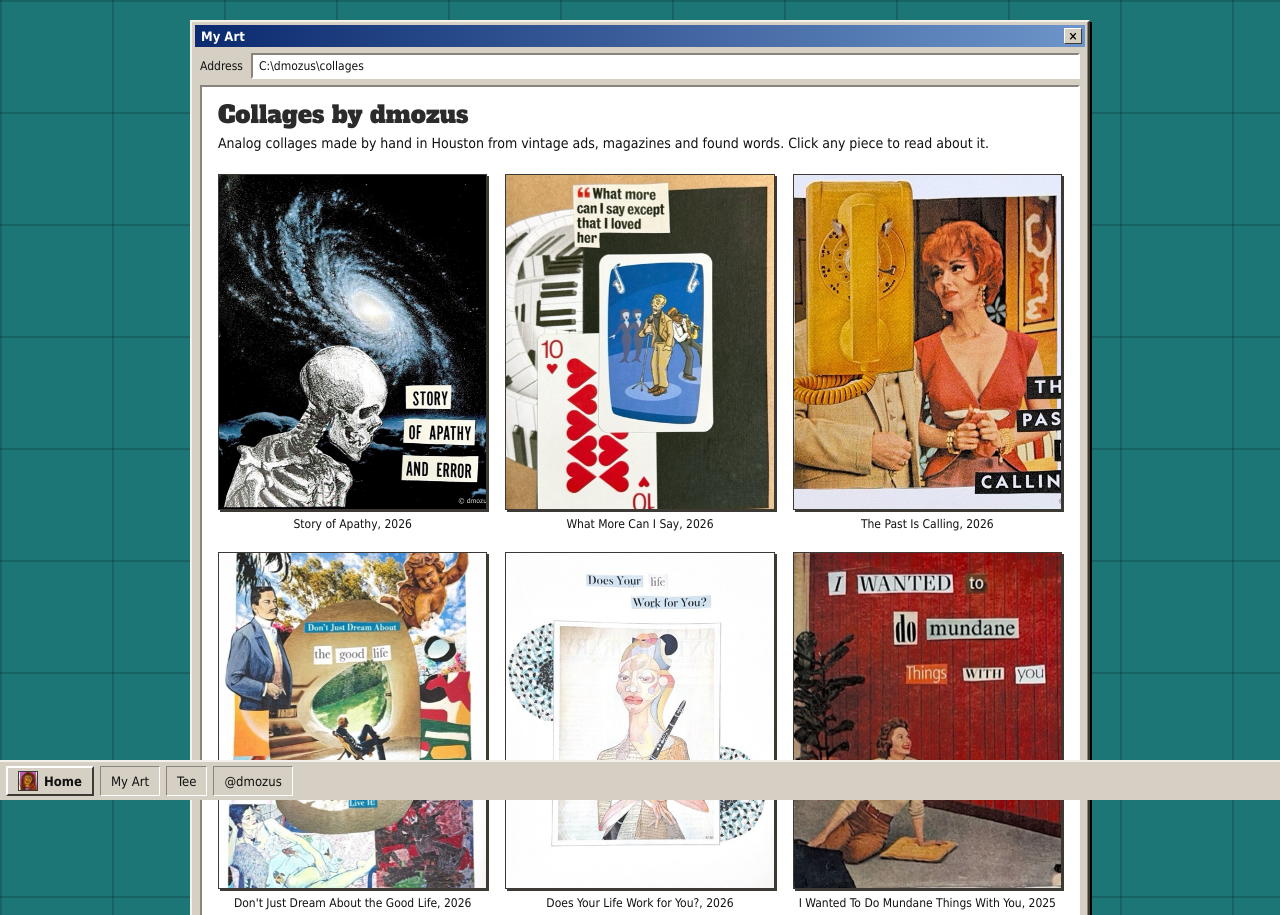
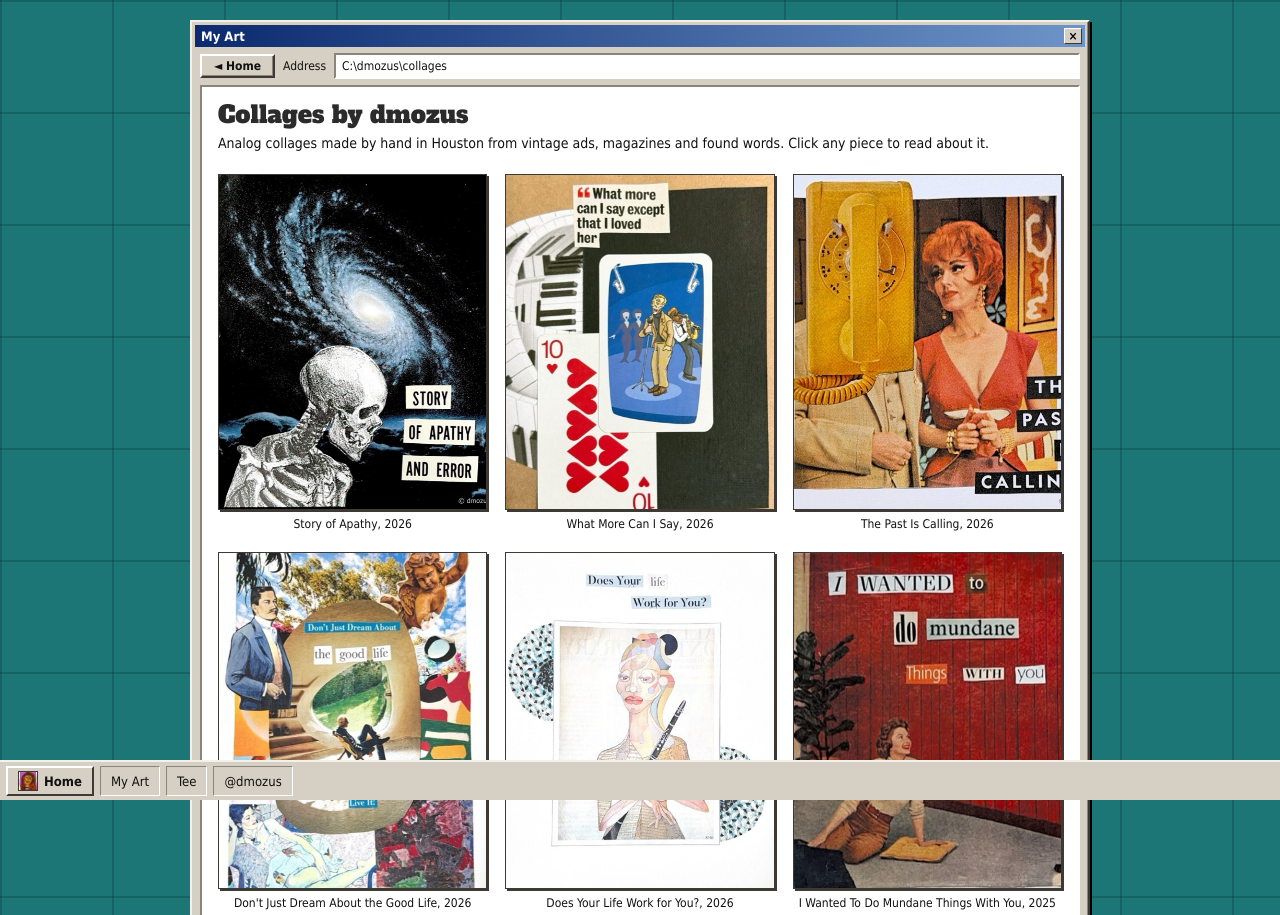
Before and after one commit to dmozus/dmozus-site, a plain HTML site: page art/index.html in a window 1280 px wide. Shown: the top 915 px of the page. Drawn offline with Linux system fonts and the light colour scheme.

Commit message:
Add Home button to art page

```diff
--- a/art/index.html
+++ b/art/index.html
@@ -22,8 +22,8 @@
 <body>
 <main>
 <section class="window wide">
-<div class="titlebar"><span>My Art</span><a class="x" href="/art/" aria-label="Back to all collages">×</a></div>
-<div class="address"><span>Address</span><div>C:\dmozus\collages</div></div>
+<div class="titlebar"><span>My Art</span><a class="x" href="/" aria-label="Back to home">×</a></div>
+<div class="address"><a class="btn home" href="/">◄ Home</a><span>Address</span><div>C:\dmozus\collages</div></div>
 <div class="intro"><h1>Collages by dmozus</h1><p>Analog collages made by hand in Houston from vintage ads, magazines and found words. Click any piece to read about it.</p></div>
 <div class="grid">
 <a class="tile" href="apathy/" data-umami-event="Collage opened" data-umami-event-piece="Story of Apathy, 2026"><img src="thumbs/apathy.jpg" alt="Story of Apathy, 2026, analog collage by dmozus" loading="lazy" width="1689" height="1978"><span>Story of Apathy, 2026</span></a>
--- a/assets/pages.css
+++ b/assets/pages.css
@@ -25,6 +25,9 @@ main{max-width:900px;margin:0 auto}
 .pager .btn{flex:1 1 0;min-width:0;overflow:hidden;text-overflow:ellipsis;white-space:nowrap}
 
 .address{display:flex;align-items:center;gap:8px;padding:6px 5px;font-size:12px}
+.address .home{flex:none;padding:3px 12px;font-size:12px;font-weight:bold}
+.address div{white-space:nowrap;overflow:hidden;text-overflow:ellipsis}
+@media (max-width:480px){.address span{display:none}}
 .address div{flex:1;min-width:0;padding:2px 6px;background:#fff;border:2px solid;border-color:#8a857c #fff #fff #8a857c}
 .intro{margin:0 5px;padding:14px 16px 4px;background:#fff;border:2px solid;border-color:#8a857c #fff transparent #8a857c;border-bottom:none}
 .intro h1{margin:0 0 4px;font:24px/1.15 'Alfa Slab One',serif;color:#2b2b2b}
```
